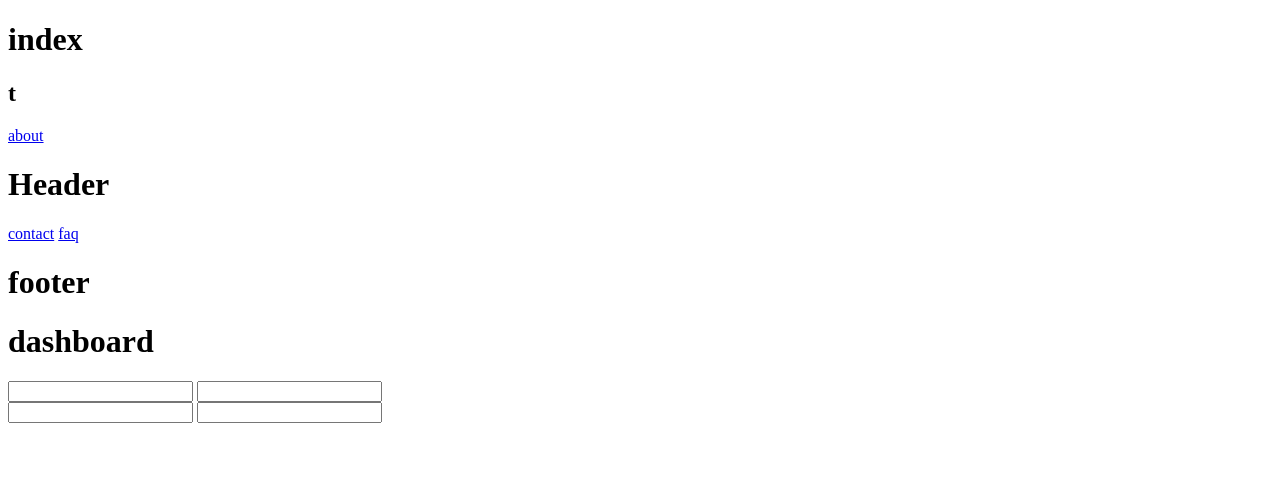
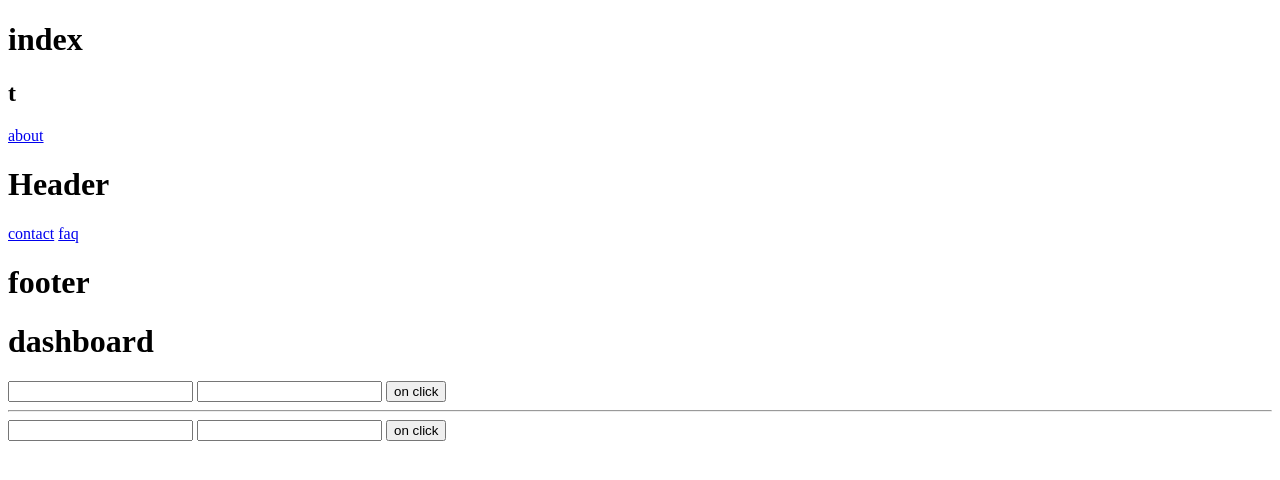
Before and after one commit to tasnim-reza/tiny-spa, a plain HTML site: page index.html in a window 1280 px wide. Drawn offline with Linux system fonts and the light colour scheme.

Commit message:
resolved DI issue

```diff
--- a/app.js
+++ b/app.js
@@ -6,13 +6,15 @@ ns(['serviceC', function controllerA(serviceC) {
     serviceC.say();
 
     this.onclick = function () {
-        console.log('fired, on click');
+        console.log('fired, on click from controller A');
     }
 }]);
 
-//ns(['serviceC', function controllerB(serviceC) {
-
-//}]);
+ns(['serviceC', function controllerB(serviceC) {
+    this.onclick = function () {
+        console.log('fired, on click  from controller B');
+    }
+}]);
 
 ns(['serviceA', 'serviceB', function serviceC(serviceA, serviceB) {
     this.say = function () {
--- a/index.html
+++ b/index.html
@@ -20,12 +20,15 @@
         <input type="text" t-twoway-model="myModel" />
         <input type="text" t-model="myModel" />
         <label t-bind="myModel"></label>
+        <button t-click="onclick">on click</button>
+
     </div>
-
+    <hr />
     <div t-controller="controllerB">
         <input type="text" t-twoway-model="myModel" />
         <input type="text" t-model="myModel" />
         <label t-bind="myModel"></label>
+        <button t-click="onclick">on click</button>
     </div>
 
     <script src="src/http-service.js"></script>
--- a/src/t.js
+++ b/src/t.js
@@ -50,7 +50,7 @@ function IoC(container) {
         return {
             then: function then(callback) {
                 setTimeout(function () {
-                    callback(createInstance(container, name));
+                    callback(getInstance(container, name));
                 });
             }
         };
@@ -62,37 +62,26 @@ function doRegister(container, constructor) {
         container.set(constructor.name, constructor);
 }
 
-function createInstance(container, name) {
-    if (!container.has(name)) throw (name + ' Not found in container, please register first.');
-    var cachedInstance = container.get(name);
-    var dependencyIns = createDependentInstance(container, cachedInstance, []);
+function getInstance(container, funcName) {
+    if (!container.has(funcName)) throw (funcName + ' Not found in container, please register first.');
+    var referenedFunc = container.get(funcName);
 
-    var instance = Object.create(cachedInstance.constructor.prototype);
-    cachedInstance.constructor.apply(instance, dependencyIns);
-    return cachedInstance;
+    var instance = Object.create(referenedFunc.constructor.prototype);
+
+    return createInstance(container, referenedFunc.constructor, instance, referenedFunc.dependencies);
 }
 
-function createDependentInstance(container, cachedInstance, args) {
-    console.log(cachedInstance.constructor.name);
+function createInstance(container, fn, instance, dependencies) {
+    var args = [];
 
-    for (var i = 0; i < cachedInstance.dependencies.length; i++) {
-        var name = cachedInstance.dependencies[i];
-        var cachedInstance1 = container.get(name);
-
-        if (cachedInstance1.dependencies.length > 0) {
-            //var cachedInstance1 = container.get(cachedInstance.dependencies.shift());
-            createDependentInstance(container, cachedInstance1, args);
-        }
-        var instance = Object.create(cachedInstance1.constructor.prototype);
-        cachedInstance1.constructor.apply(instance, []);
-        args.push(instance);
-
+    for (var i = 0; i < dependencies.length; i++) {
+        var fnName = dependencies[i];
+        args.push(getInstance(container, fnName));
     };
 
-    var instance1 = Object.create(cachedInstance.constructor.prototype);
-    cachedInstance.constructor.apply(instance1, args);
+    fn.apply(instance, args);
 
-    return instance1;
+    return instance;
 }
 
 //directives
@@ -103,12 +92,19 @@ function tControllerCompile(di) {
         if (controllers.hasOwnProperty(key)) {
             var element = controllers[key];
             var ctrlName = element.getAttribute('t-controller');
-            var ctrlObj = di.get(ctrlName).then(function (obj) {
-                console.log(obj);
-            });
-
+            var button = element.querySelector('[t-click]');
+            bindEvents(di, ctrlName, button);
         }
     }
+}
+function bindEvents(di, ctrlName, button) {
+    (function (localCtrlName, localButton) {
+        var lCtrlName = localCtrlName, lbtn = localButton;
+        var ctrlObj = di.get(lCtrlName).then(function (obj) {
+            lbtn.onclick = obj['onclick'];
+            console.log(obj);
+        });
+    })(ctrlName, button);
 }
 
 function tRoute() {
```
